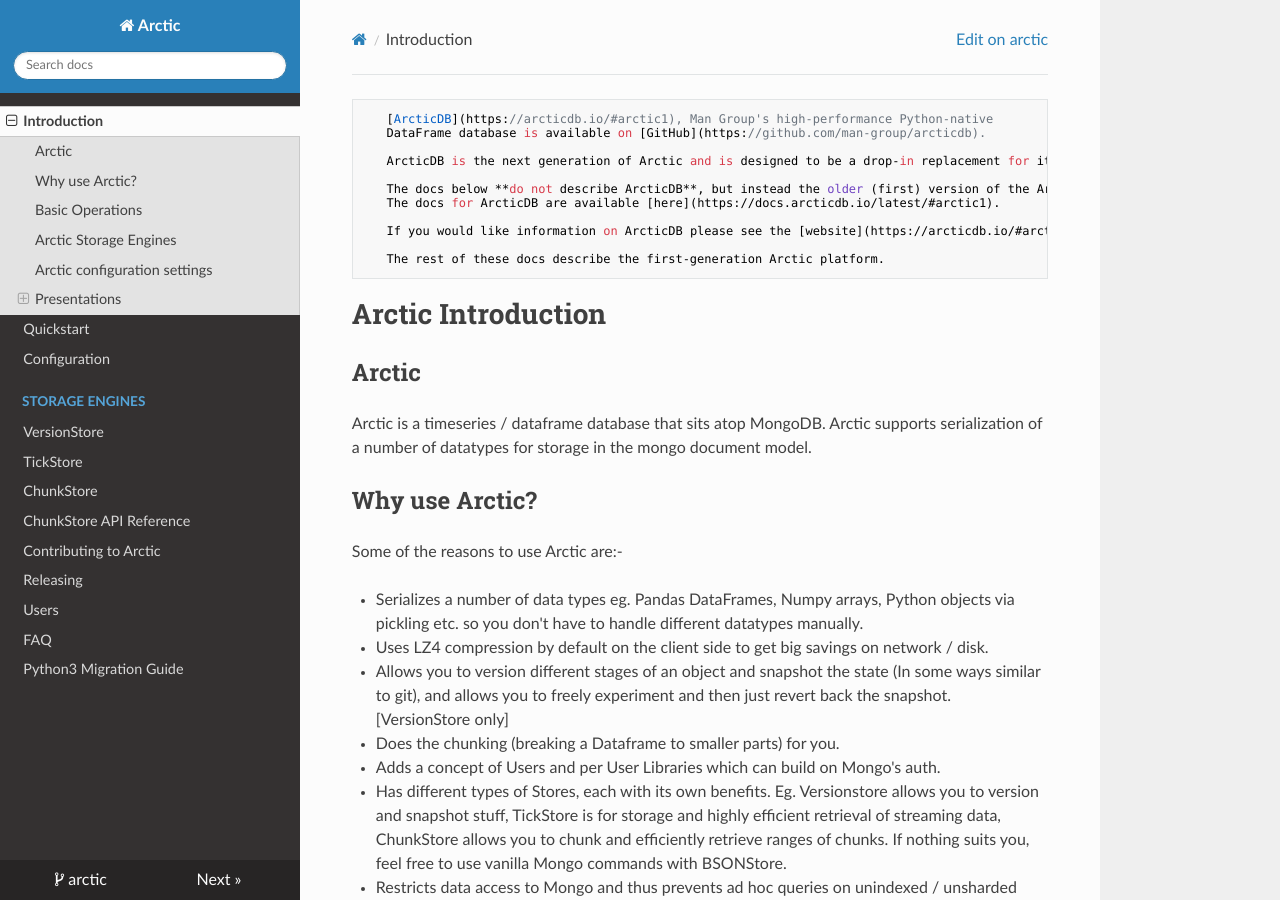
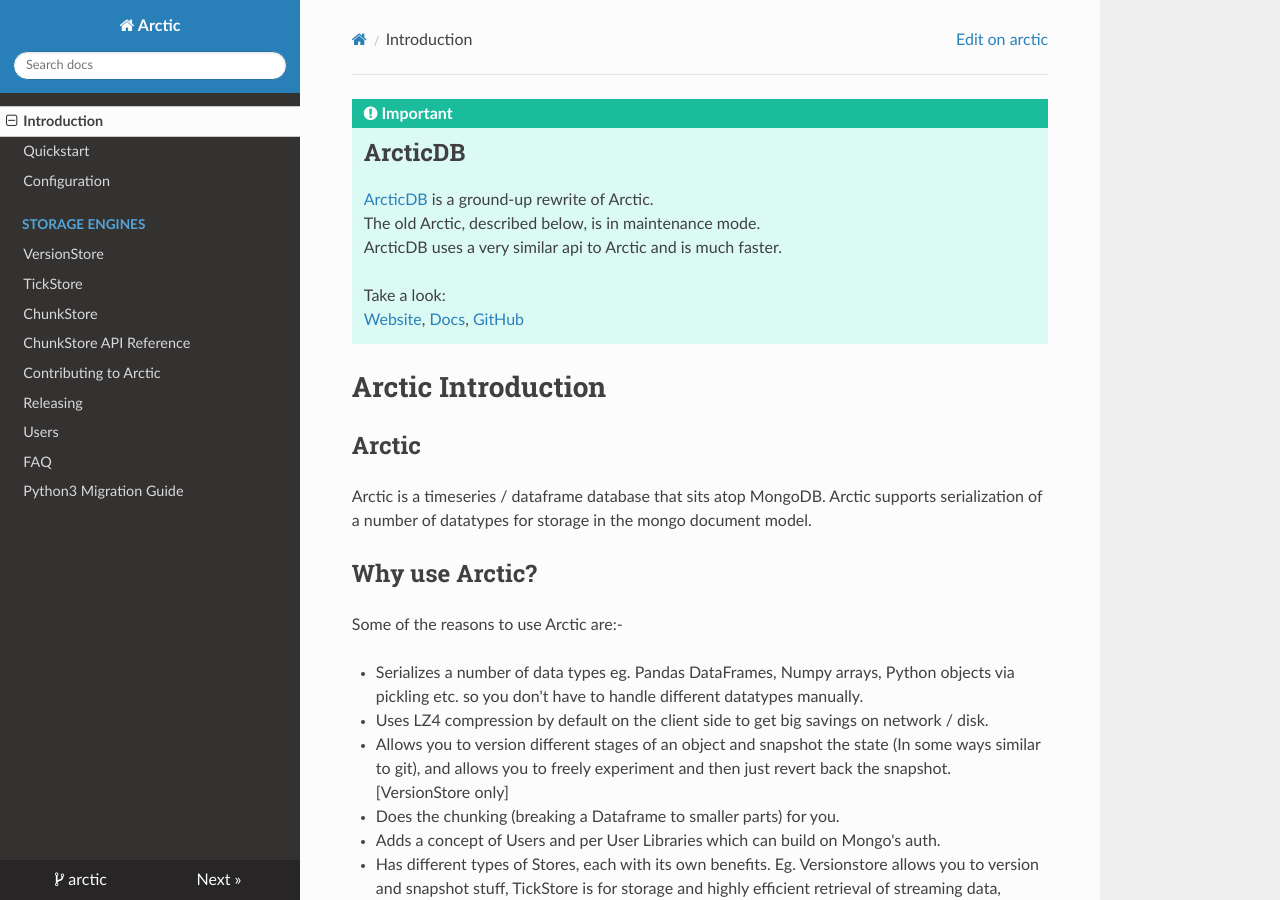
Before and after one commit to man-group/arctic, an MkDocs documentation site: the page built from docs/index.md, in a window 1280 px wide and 900 px high. Built offline with MkDocs 1.6.1, drawn with Linux system fonts in a browser that asks for light colours; nearby versions of some CDN libraries.

Commit message:
Add admonitions to mkdocs and use git status! notation

````diff
--- a/docs/index.md
+++ b/docs/index.md
@@ -1,16 +1,13 @@
-```{tip}
-   [ArcticDB](https://arcticdb.io/#arctic1), Man Group's high-performance Python-native
-   DataFrame database is available on [GitHub](https://github.com/man-group/arcticdb).
+!!! important "Important"
+    ## ArcticDB
 
-   ArcticDB is the next generation of Arctic and is designed to be a drop-in replacement for it.
+    [ArcticDB](https://arcticdb.io/#arctic1) is a ground-up rewrite of Arctic.<br>
+    The old Arctic, described below, is in maintenance mode.<br>
+    ArcticDB uses a very similar api to Arctic and is much faster.
 
-   The docs below **do not describe ArcticDB**, but instead the older (first) version of the Arctic platform.
-   The docs for ArcticDB are available [here](https://docs.arcticdb.io/latest/#arctic1).
+    Take a look:<br>
+    [Website](https://arcticdb.io/#arctic1), [Docs](https://docs.arcticdb.io/latest/#arctic1), [GitHub](https://github.com/man-group/arcticdb)
 
-   If you would like information on ArcticDB please see the [website](https://arcticdb.io/#arctic1).
-
-   The rest of these docs describe the first-generation Arctic platform.
-```
 # Arctic Introduction
 
 ## Arctic
--- a/mkdocs.yml
+++ b/mkdocs.yml
@@ -7,6 +7,9 @@
 repo_name: 'arctic'
 repo_url: 'https://github.com/man-group/arctic'
 edit_uri: edit/master/docs/
+
+markdown_extensions:
+  - admonition
 
 theme:
   name: 'readthedocs'
````
